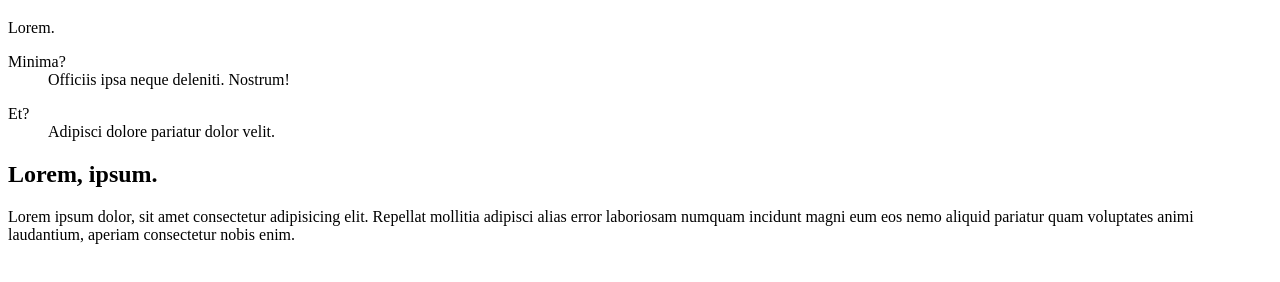
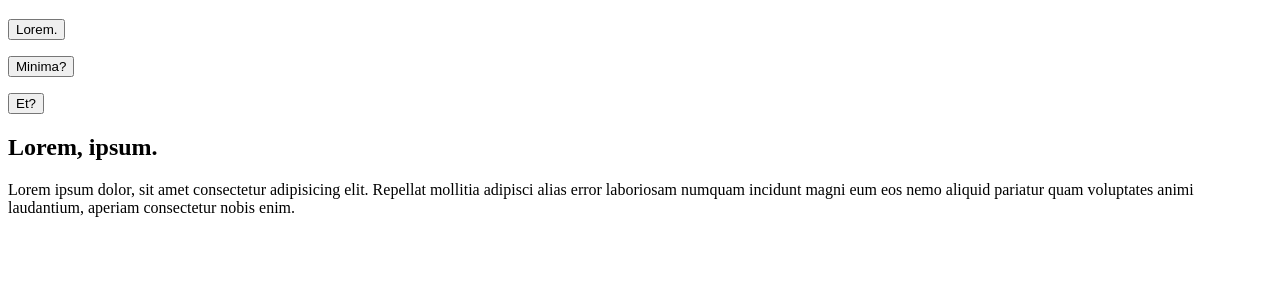
Before and after one commit to MMI-SAE-105/2022-r113-tp2-menu-alpinejs-zavicat, a website: page index.html in a window 1280 px wide. Shown: the part 90-372 px from the top of the page. Drawn offline with nearby package versions, Linux system fonts and the light colour scheme.

Commit message:
Cacher dd

```diff
--- a/index.html
+++ b/index.html
@@ -1,5 +1,5 @@
 <!DOCTYPE html>
-<html lang="fr" x-data="{menuIsOpen: false; DD: false}" :class="{noscroll:menuIsOpen," }>
+<html lang="fr" x-data="{menuIsOpen: false}" :class="{noscroll:menuIsOpen," }>
 
 <head>
   <meta charset="UTF-8" />
@@ -46,17 +46,23 @@
         <li><a href="#">item 3</a></li>
       </ul>
     </nav>
-    <dl>
-      <dt>Lorem.</dt>
-      <dd x-show="DD">Lorem ipsum dolor sit amet.</dd>
+    <dl x-data="{dd: false}">
+      <button>
+        <dt @click="dd=! dd">Lorem.</dt>
+      </button>
+      <dd x-show="dd">Lorem ipsum dolor sit amet.</dd>
     </dl>
-    <dl>
-      <dt>Minima?</dt>
-      <dd>Officiis ipsa neque deleniti. Nostrum!</dd>
+    <dl x-data="{dd2: false}">
+      <button>
+        <dt @click="dd2=! dd2">Minima?</dt>
+      </button>
+      <dd x-show="dd2">Officiis ipsa neque deleniti. Nostrum!</dd>
     </dl>
-    <dl>
-      <dt>Et?</dt>
-      <dd>Adipisci dolore pariatur dolor velit.</dd>
+    <dl x-data="{dd3: false}">
+      <button>
+        <dt @click="dd3=! dd3">Et?</dt>
+      </button>
+      <dd x-show="dd3">Adipisci dolore pariatur dolor velit.</dd>
     </dl>
   </header>
   <!-- h2>lorem2^p>lorem -->
```
